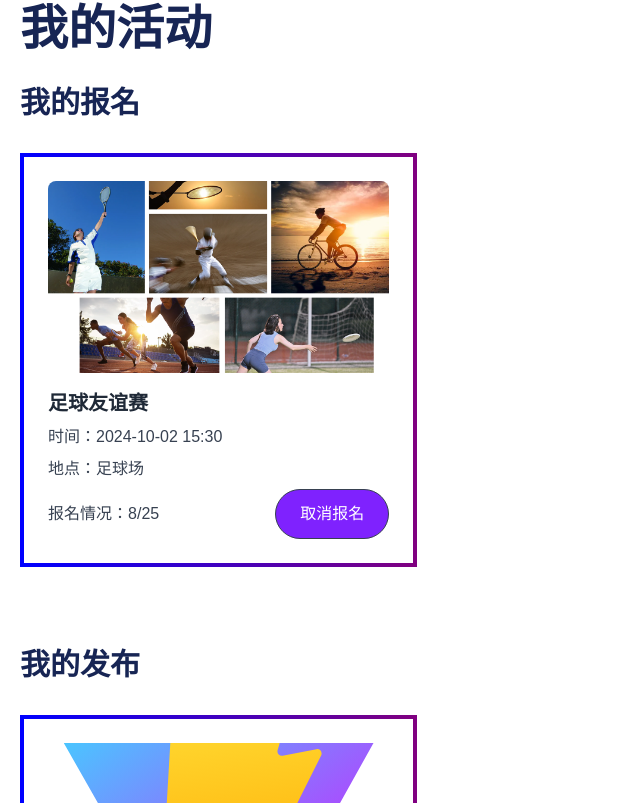
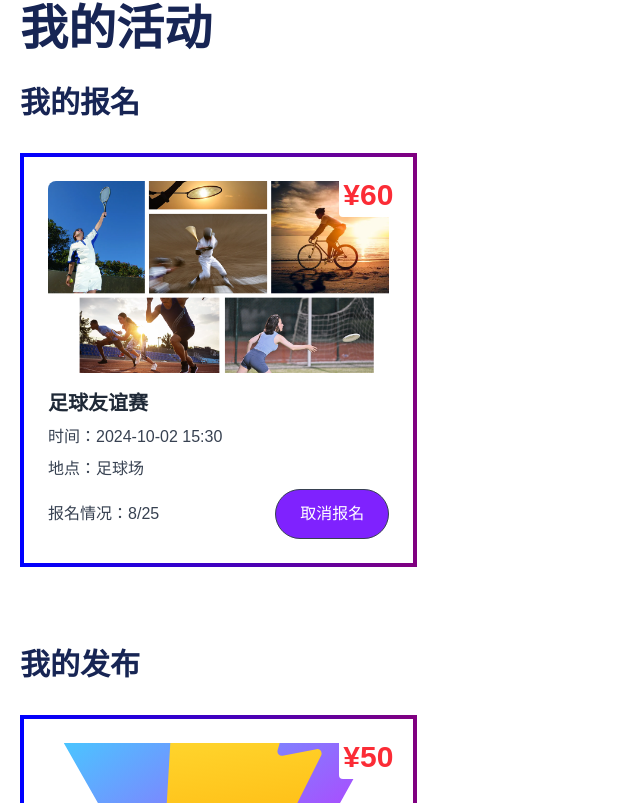
Before and after one commit to ZanytriumPH/front-end, a React (Vite) app in the folder vite-project/: page / in a window 1280 px wide. Shown: the part 1997-2800 px from the top of the page, without its empty margins (0-640 px from the left). Built offline with nearby package versions, Linux system fonts and the light colour scheme.

Commit message:
活动卡片第二次组件化重构，提取出了base文件

```diff
--- a/vite-project/src/components/cards/ActivityCard.jsx
+++ b/vite-project/src/components/cards/ActivityCard.jsx
@@ -1,53 +1,24 @@
 // src/components/cards/ActivityCard.jsx
-import React, { useState } from 'react';
-import { BtnLink } from '../shared/BtnLink.jsx';
-import { ActivityDetailCard } from './ActivityDetailCard.jsx';
+import { BaseActivityCard } from '../shared/BaseActivityCard.jsx';
 
 export const ActivityCard = ({ title, time, location, price = '¥0', id, image, signedUp = 0, total = 0 }) => {
-    const [isDetailOpen, setIsDetailOpen] = useState(false);
-    const displayPrice = price || '¥0';
-
     const handleSignUp = (e) => {
-        e.preventDefault(); // 阻止默认行为
-        setIsDetailOpen(true);
-    };
-
-    const handleCloseDetail = () => {
-        setIsDetailOpen(false);
+        e.preventDefault();
+        // 可以在这里添加报名逻辑
     };
 
     return (
-        <>
-            <div className="bg-box-bg p-6 rounded-xl border-gradient-to-r border-4 relative">
-                {/* 添加图片显示 */}
-                {image && <img src={image} alt={title} className="w-full h-48 object-cover rounded-lg mb-4" />}
-                <div className="absolute top-4 right-4 text-red-500 font-bold text-3xl bg-price p-1 rounded">
-                    {displayPrice}
-                </div>
-                <h3 className="text-heading-2 text-xl font-bold mb-2">{title}</h3>
-                <p className="text-heading-3 mb-2">
-                    <span className="font-medium">时间：</span>{time}
-                </p>
-                <p className="text-heading-3 mb-2">
-                    <span className="font-medium">地点：</span>{location}
-                </p>
-                {/* 将“报名情况”和“去报名”按钮放在同一行 */}
-                <div className="flex justify-between items-center text-heading-3">
-                    <p>
-                        <span className="font-medium">报名情况：</span>{signedUp}/{total}
-                    </p>
-                    <BtnLink href="#" text="去报名" onClick={handleSignUp} />
-                </div>
-            </div>
-            {isDetailOpen && (
-                <ActivityDetailCard
-                    isOpen={isDetailOpen}
-                    onClose={handleCloseDetail}
-                    id={id}
-                    signedUp={signedUp}
-                    total={total}
-                />
-            )}
-        </>
+        <BaseActivityCard
+            title={title}
+            time={time}
+            location={location}
+            price={price}
+            id={id}
+            image={image}
+            signedUp={signedUp}
+            total={total}
+            buttonText="去报名"
+            onButtonClick={handleSignUp}
+        />
     );
 };
--- a/vite-project/src/components/cards/MyPublishedCard.jsx
+++ b/vite-project/src/components/cards/MyPublishedCard.jsx
@@ -1,48 +1,24 @@
 // src/components/cards/MyPublishedCard.jsx
-import React, { useState } from 'react';
-import { BtnLink } from '../shared/BtnLink.jsx';
-import { ActivityDetailCard } from './ActivityDetailCard.jsx';
+import { BaseActivityCard } from '../shared/BaseActivityCard.jsx';
 
 export const MyPublishedCard = ({ title, time, location, price = '¥0', id, image, signedUp = 0, total = 0 }) => {
-    const [isDetailOpen, setIsDetailOpen] = useState(false);
-
-    const handleViewDetails = (e) => {
+    const handleCancelActivity = (e) => {
         e.preventDefault();
-        setIsDetailOpen(true);
-    };
-
-    const handleCloseDetail = () => {
-        setIsDetailOpen(false);
+        // 可以在这里添加取消活动逻辑
     };
 
     return (
-        <>
-            <div className="bg-box-bg p-6 rounded-xl border-gradient-to-r border-4 relative">
-                {/* 添加图片显示 */}
-                {image && <img src={image} alt={title} className="w-full h-48 object-cover rounded-lg mb-4" />}
-                <h3 className="text-heading-2 text-xl font-bold mb-2">{title}</h3>
-                <p className="text-heading-3 mb-2">
-                    <span className="font-medium">时间：</span>{time}
-                </p>
-                <p className="text-heading-3 mb-2">
-                    <span className="font-medium">地点：</span>{location}
-                </p>
-                <div className="flex justify-between items-center text-heading-3">
-                    <p>
-                        <span className="font-medium">报名情况：</span>{signedUp}/{total}
-                    </p>
-                    <BtnLink href="#" text="取消活动" onClick={handleViewDetails} />
-                </div>
-            </div>
-            {isDetailOpen && (
-                <ActivityDetailCard
-                    isOpen={isDetailOpen}
-                    onClose={handleCloseDetail}
-                    id={id}
-                    signedUp={signedUp}
-                    total={total}
-                />
-            )}
-        </>
+        <BaseActivityCard
+            title={title}
+            time={time}
+            location={location}
+            price={price}
+            id={id}
+            image={image}
+            signedUp={signedUp}
+            total={total}
+            buttonText="取消活动"
+            onButtonClick={handleCancelActivity}
+        />
     );
 };
--- a/vite-project/src/components/cards/MyRegisteredCard.jsx
+++ b/vite-project/src/components/cards/MyRegisteredCard.jsx
@@ -1,48 +1,24 @@
 // src/components/cards/MyRegisteredCard.jsx
-import React, { useState } from 'react';
-import { BtnLink } from '../shared/BtnLink.jsx';
-import { ActivityDetailCard } from './ActivityDetailCard.jsx';
+import { BaseActivityCard } from '../shared/BaseActivityCard.jsx';
 
 export const MyRegisteredCard = ({ title, time, location, price = '¥0', id, image, signedUp = 0, total = 0 }) => {
-    const [isDetailOpen, setIsDetailOpen] = useState(false);
-
-    const handleViewDetails = (e) => {
+    const handleCancelRegistration = (e) => {
         e.preventDefault();
-        setIsDetailOpen(true);
-    };
-
-    const handleCloseDetail = () => {
-        setIsDetailOpen(false);
+        // 可以在这里添加取消报名逻辑
     };
 
     return (
-        <>
-            <div className="bg-box-bg p-6 rounded-xl border-gradient-to-r border-4 relative">
-                {/* 添加图片显示 */}
-                {image && <img src={image} alt={title} className="w-full h-48 object-cover rounded-lg mb-4" />}
-                <h3 className="text-heading-2 text-xl font-bold mb-2">{title}</h3>
-                <p className="text-heading-3 mb-2">
-                    <span className="font-medium">时间：</span>{time}
-                </p>
-                <p className="text-heading-3 mb-2">
-                    <span className="font-medium">地点：</span>{location}
-                </p>
-                <div className="flex justify-between items-center text-heading-3">
-                    <p>
-                        <span className="font-medium">报名情况：</span>{signedUp}/{total}
-                    </p>
-                    <BtnLink href="#" text="取消报名" onClick={handleViewDetails} />
-                </div>
-            </div>
-            {isDetailOpen && (
-                <ActivityDetailCard
-                    isOpen={isDetailOpen}
-                    onClose={handleCloseDetail}
-                    id={id}
-                    signedUp={signedUp}
-                    total={total}
-                />
-            )}
-        </>
+        <BaseActivityCard
+            title={title}
+            time={time}
+            location={location}
+            price={price}
+            id={id}
+            image={image}
+            signedUp={signedUp}
+            total={total}
+            buttonText="取消报名"
+            onButtonClick={handleCancelRegistration}
+        />
     );
 };
--- /dev/null
+++ b/vite-project/src/components/shared/BaseActivityCard.jsx
@@ -0,0 +1,65 @@
+// src/components/cards/BaseActivityCard.jsx
+import React, { useState } from 'react';
+import { BtnLink } from './BtnLink.jsx';
+import { ActivityDetailCard } from '../cards/ActivityDetailCard.jsx';
+
+export const BaseActivityCard = ({
+                                     title,
+                                     time,
+                                     location,
+                                     price = '¥0',
+                                     id,
+                                     image,
+                                     signedUp = 0,
+                                     total = 0,
+                                     buttonText,
+                                     onButtonClick
+                                 }) => {
+    const [isDetailOpen, setIsDetailOpen] = useState(false);
+
+    const handleViewDetails = (e) => {
+        e.preventDefault();
+        if (onButtonClick) {
+            onButtonClick(e);
+        }
+        setIsDetailOpen(true);
+    };
+
+    const handleCloseDetail = () => {
+        setIsDetailOpen(false);
+    };
+
+    return (
+        <>
+            <div className="bg-box-bg p-6 rounded-xl border-gradient-to-r border-4 relative">
+                {/* 添加图片显示 */}
+                {image && <img src={image} alt={title} className="w-full h-48 object-cover rounded-lg mb-4" />}
+                <div className="absolute top-4 right-4 text-red-500 font-bold text-3xl bg-price p-1 rounded">
+                    {price}
+                </div>
+                <h3 className="text-heading-2 text-xl font-bold mb-2">{title}</h3>
+                <p className="text-heading-3 mb-2">
+                    <span className="font-medium">时间：</span>{time}
+                </p>
+                <p className="text-heading-3 mb-2">
+                    <span className="font-medium">地点：</span>{location}
+                </p>
+                <div className="flex justify-between items-center text-heading-3">
+                    <p>
+                        <span className="font-medium">报名情况：</span>{signedUp}/{total}
+                    </p>
+                    <BtnLink href="#" text={buttonText} onClick={handleViewDetails} />
+                </div>
+            </div>
+            {isDetailOpen && (
+                <ActivityDetailCard
+                    isOpen={isDetailOpen}
+                    onClose={handleCloseDetail}
+                    id={id}
+                    signedUp={signedUp}
+                    total={total}
+                />
+            )}
+        </>
+    );
+};
--- a/vite-project/src/index.css
+++ b/vite-project/src/index.css
@@ -68,7 +68,7 @@ body {
 /* 自定义滚动条样式 */
 ::-webkit-scrollbar {
   width: 6px; /* 垂直滚动条宽度 */
-  height: 0; /* 水平滚动条高度 */
+  height: 0; /* 水平滚动条高度 */  /* 不是哥们 */
 }
 
 ::-webkit-scrollbar-track {
```
